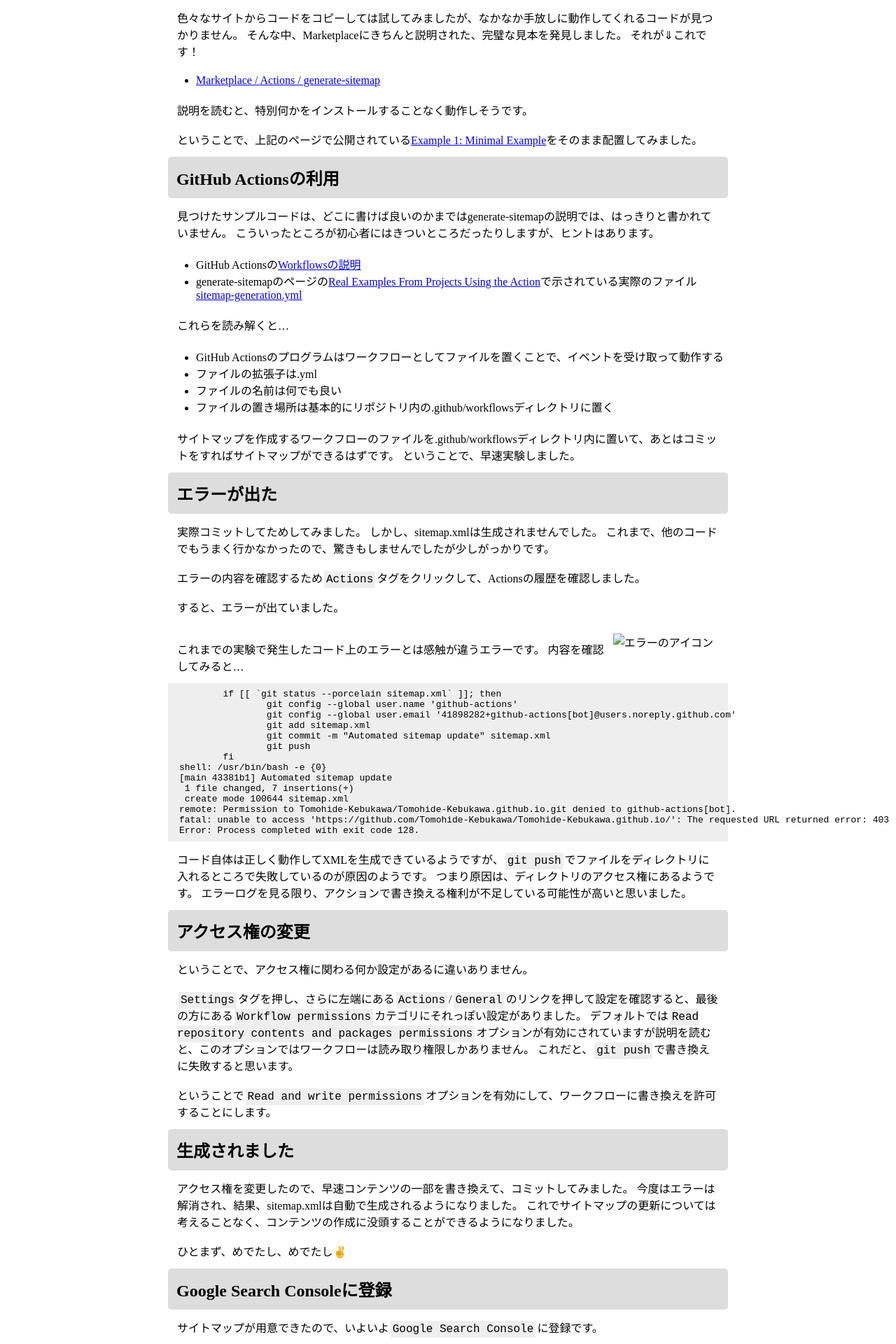
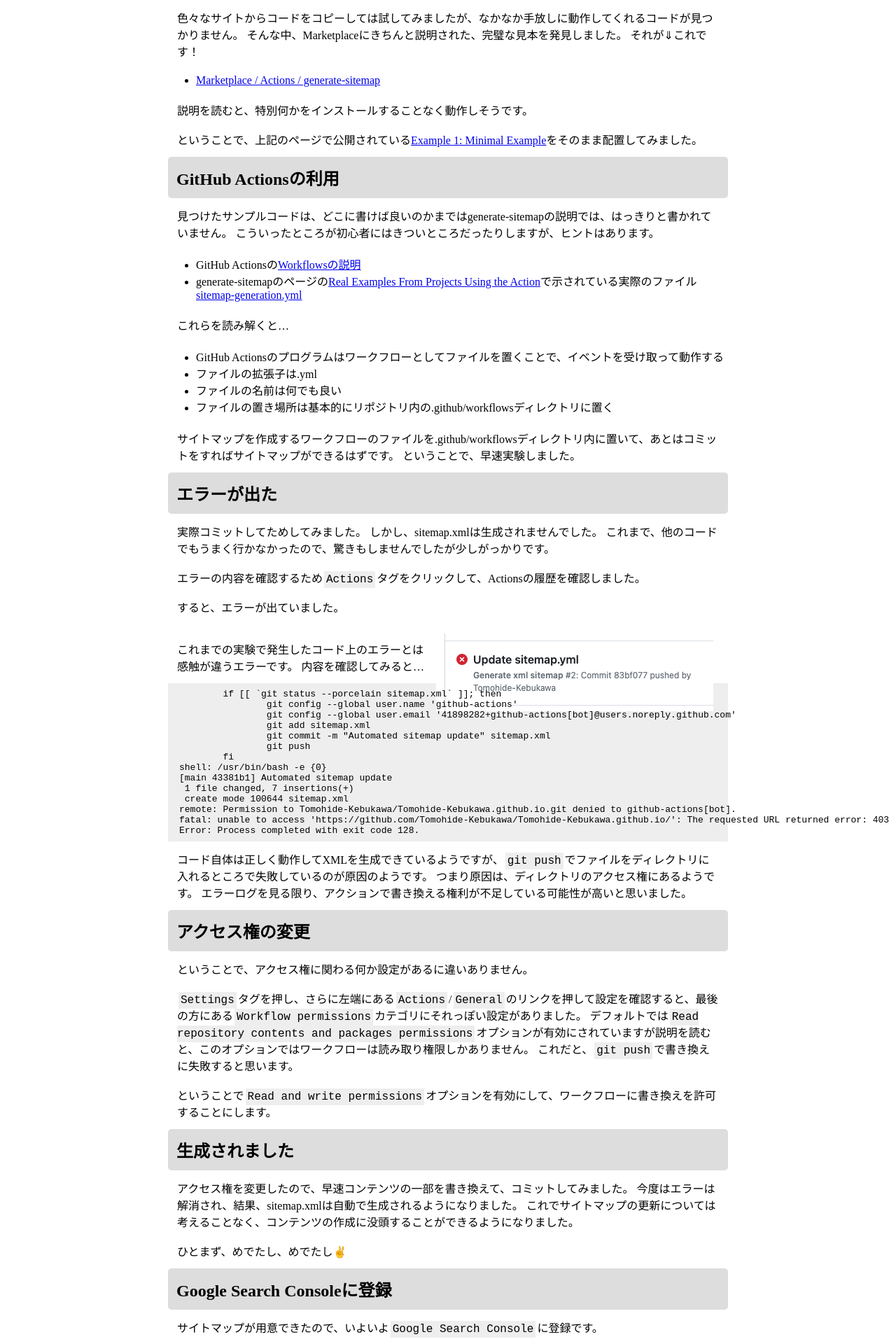
Before and after one commit to Tomohide-Kebukawa/Tomohide-Kebukawa.github.io, a Jekyll site: the page built from articles/sitemap/index.md, in a window 1280 px wide. Shown: the part 1057-2977 px from the top of the page at 70% size. Built offline with Jekyll 4.4.1, drawn with Linux system fonts in a browser that asks for light colours.

Commit message:
Update index
画像のリンクを修正

```diff
--- a/articles/sitemap/index.md
+++ b/articles/sitemap/index.md
@@ -75,7 +75,7 @@ GitHub Actionsを利用するためには、`ワークフロー`と呼ばれる
 
 すると、エラーが出ていました。
 
-![エラーのアイコン](/sitemap/error.png "エラー")
+![エラーのアイコン](./error.png "エラー")
 
 これまでの実験で発生したコード上のエラーとは感触が違うエラーです。 内容を確認してみると…
 
```
